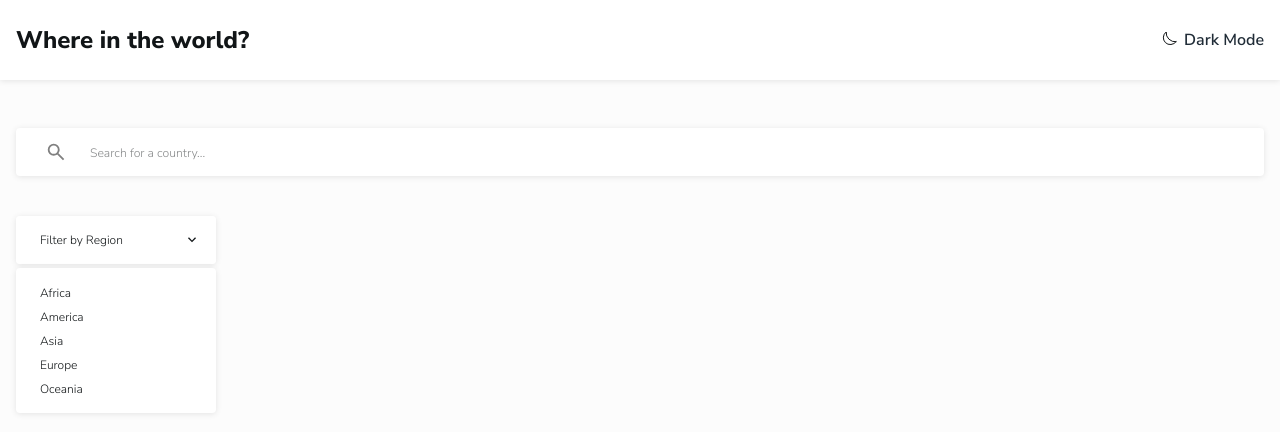
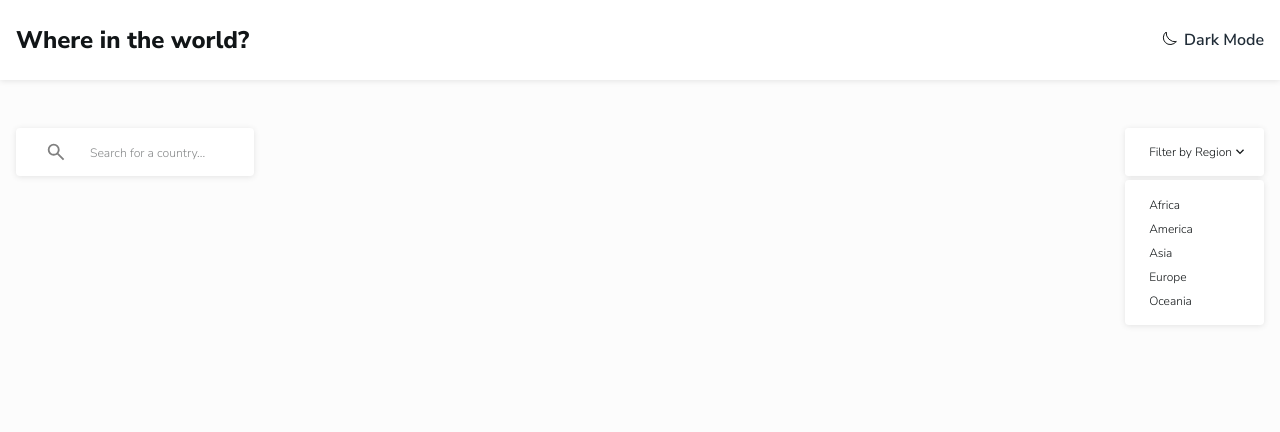
Before and after one commit to CodingWithJiro/frontend-mentor-where-in-the-world, a React (Vite) app: page / in a window 1280 px wide. Shown: the top 432 px of the page. Built offline with nearby package versions, Linux system fonts and the light colour scheme.

Commit message:
feat(styles): make FilterControls container responsive to larger screens

```diff
--- a/src/components/FilterControls.tsx
+++ b/src/components/FilterControls.tsx
@@ -3,7 +3,11 @@ import type { PropsWithChildren } from 'react';
 type FilterControlsProps = PropsWithChildren;
 
 const FilterControls = ({ children }: FilterControlsProps) => {
-  return <header className="flex flex-col gap-10">{children}</header>;
+  return (
+    <header className="flex flex-col gap-10 md:mx-auto md:max-w-7xl md:flex-row md:justify-between">
+      {children}
+    </header>
+  );
 };
 
 export default FilterControls;
```
